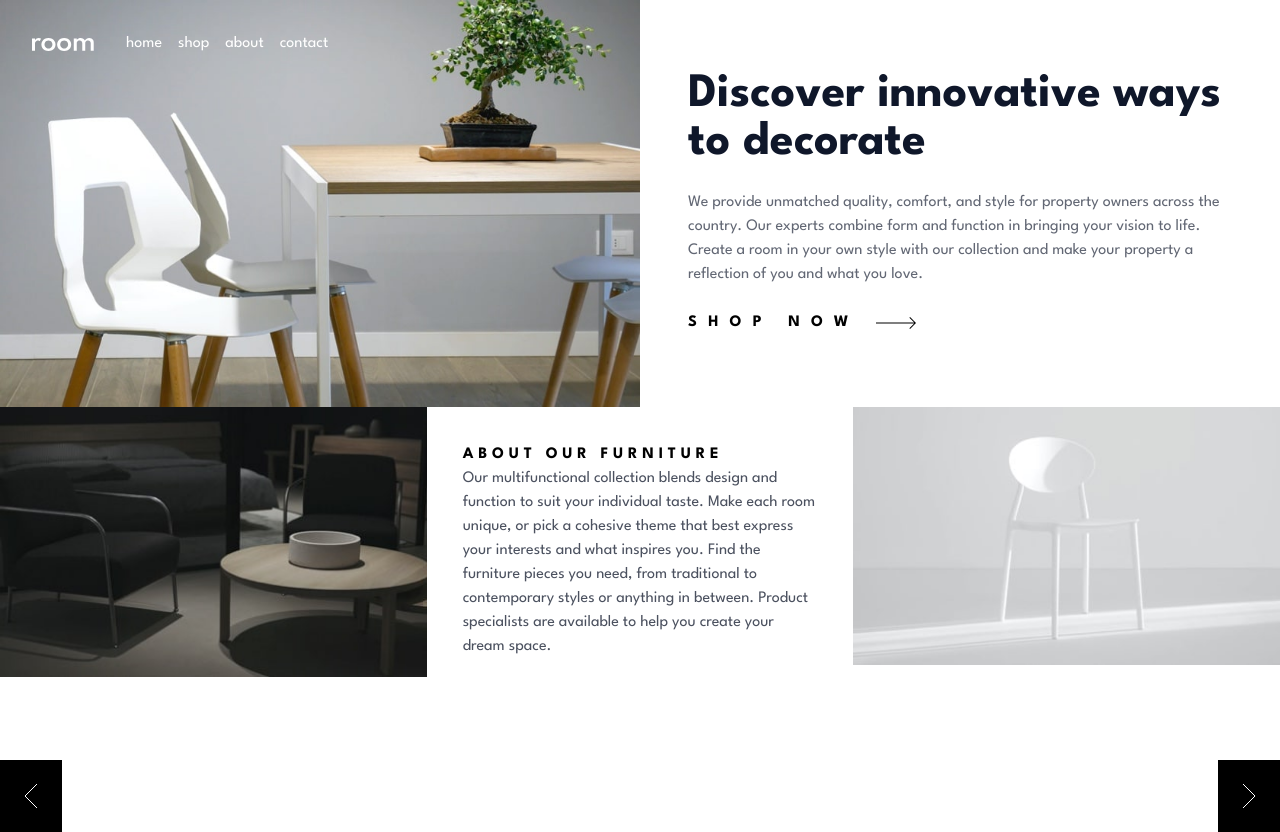
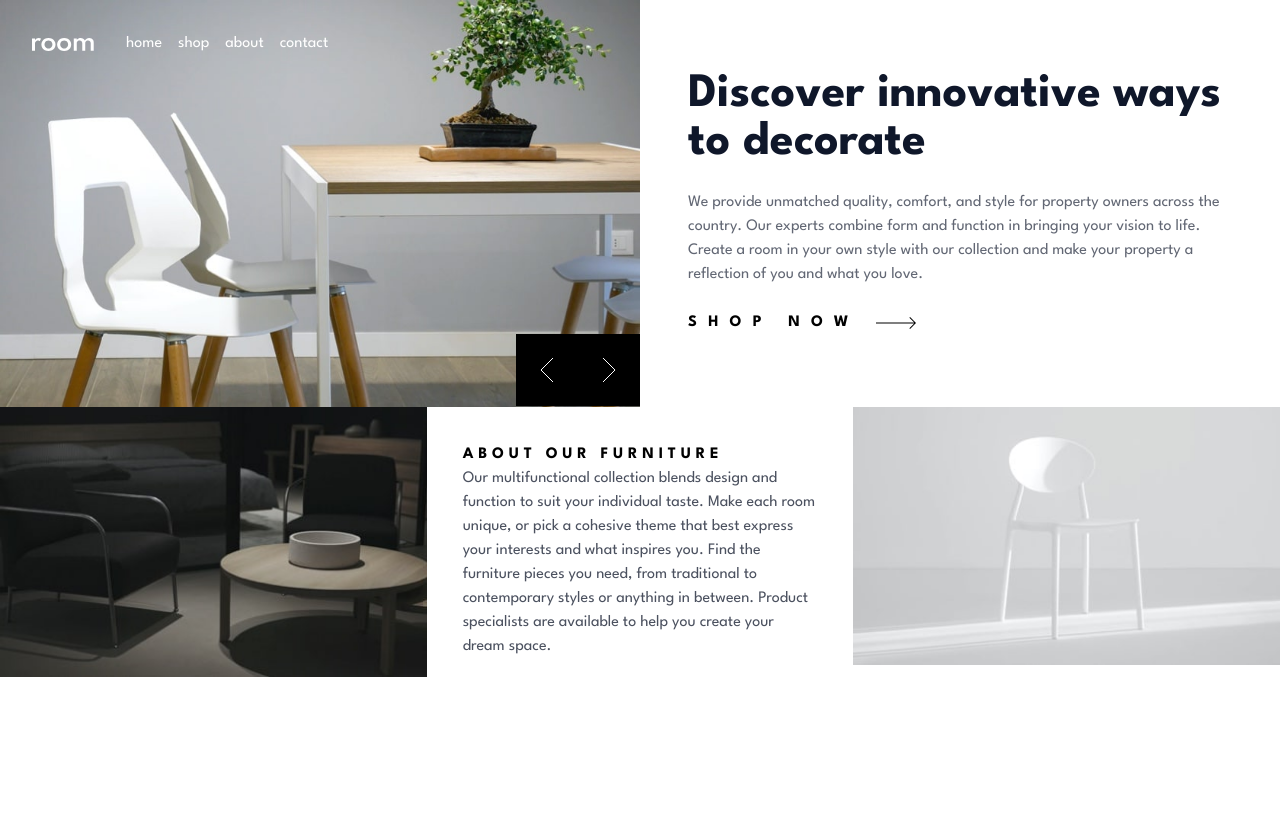
Before and after one commit to YUSSIF62/room-homepage-test, a React (Create React App) app: page / in a window 1280 px wide. After the commit the page ends 800 px from the top, so only its background shows below. Built offline with nearby package versions, Linux system fonts and the light colour scheme.

Commit message:
Update Showcase.tsx

```diff
--- a/src/components/Showcase.tsx
+++ b/src/components/Showcase.tsx
@@ -65,7 +65,7 @@ const Showcase: React.FC = () => {
                 <source media="(min-width: 768px)" srcSet={item.desktop} />
                 <img src={item.mobile} alt={item.title} className="w-full" />
               </picture>
-              <ul className="absolute right-0 flex lg:hidden -bottom-2">
+              <ul className="absolute right-0 flex -bottom-2">
                 <li>
                   <button
                     onClick={previousSlide}
@@ -99,20 +99,6 @@ const Showcase: React.FC = () => {
                 Shop Now <img src={arrow} alt="" />
               </button>
             </div>
-            <div className="absolute bottom-0 flex justify-between w-full mt-6 lg:mt-8 lg:-mb-8">
-              <button
-                onClick={previousSlide}
-                className="transition-all duration-200 bg-black hover:bg-neutral-700"
-              >
-                <img src={left} alt="Previous Slide" className="p-6" />
-              </button>
-              <button
-                onClick={nextSlide}
-                className="transition-all duration-200 bg-black hover:bg-neutral-700"
-              >
-                <img src={right} alt="Next Slide" className="p-6" />
-              </button>
-            </div>
 
           </article>
         ))}
```
